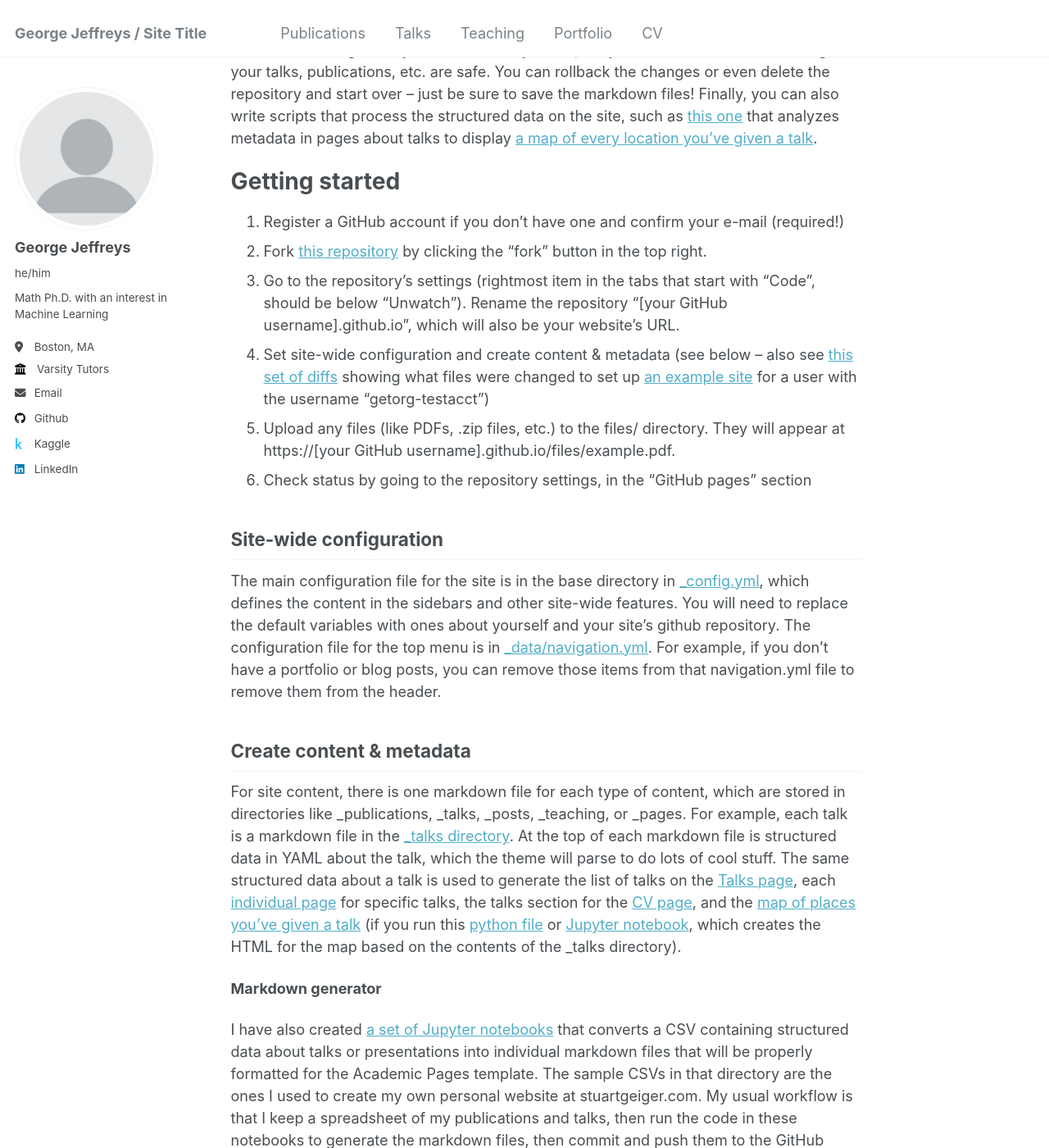
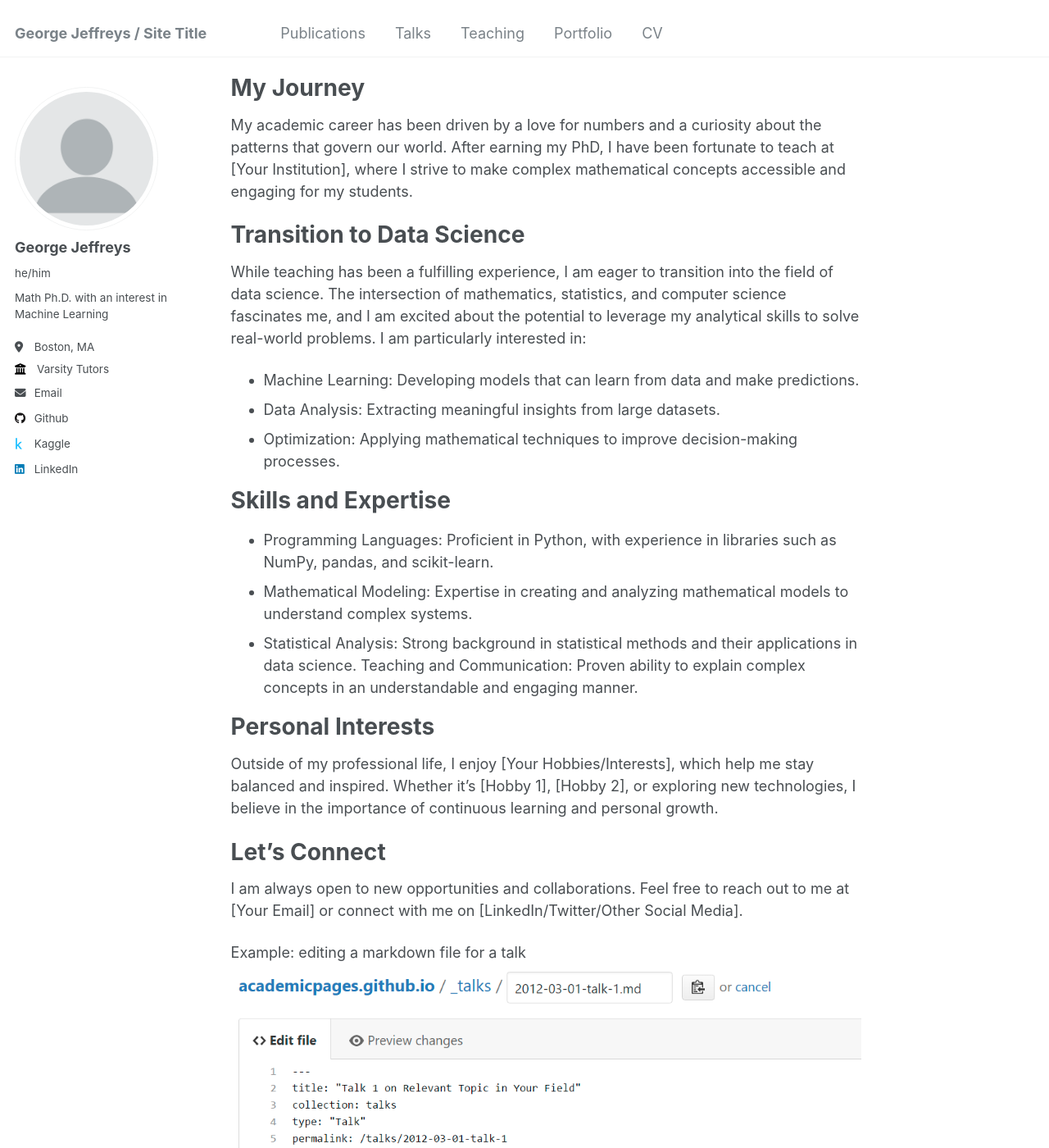
Before and after one commit to G-Jeffreys/G-Jeffreys.github.io, a Jekyll site: the page built from _pages/about.md, in a window 1280 px wide and 1400 px high, scrolled down 818 px. Shown: the whole window at 82% size. Built offline with Jekyll 4.4.1, drawn with Linux system fonts in a browser that asks for light colours; some of the changed text lies outside the part shown.

Commit message:
Update about.md

```diff
--- a/_pages/about.md
+++ b/_pages/about.md
@@ -7,43 +7,42 @@ redirect_from:
   - /about.html
 ---
 
-This is the front page of a website that is powered by the [Academic Pages template](https://github.com/academicpages/academicpages.github.io) and hosted on GitHub pages. [GitHub pages](https://pages.github.com) is a free service in which websites are built and hosted from code and data stored in a GitHub repository, automatically updating when a new commit is made to the respository. This template was forked from the [Minimal Mistakes Jekyll Theme](https://mmistakes.github.io/minimal-mistakes/) created by Michael Rose, and then extended to support the kinds of content that academics have: publications, talks, teaching, a portfolio, blog posts, and a dynamically-generated CV. You can fork [this repository](https://github.com/academicpages/academicpages.github.io) right now, modify the configuration and markdown files, add your own PDFs and other content, and have your own site for free, with no ads! An older version of this template powers my own personal website at [stuartgeiger.com](http://stuartgeiger.com), which uses [this Github repository](https://github.com/staeiou/staeiou.github.io).
-
 A data-driven personal website
 ======
 Like many other Jekyll-based GitHub Pages templates, Academic Pages makes you separate the website's content from its form. The content & metadata of your website are in structured markdown files, while various other files constitute the theme, specifying how to transform that content & metadata into HTML pages. You keep these various markdown (.md), YAML (.yml), HTML, and CSS files in a public GitHub repository. Each time you commit and push an update to the repository, the [GitHub pages](https://pages.github.com/) service creates static HTML pages based on these files, which are hosted on GitHub's servers free of charge.
 
 Many of the features of dynamic content management systems (like Wordpress) can be achieved in this fashion, using a fraction of the computational resources and with far less vulnerability to hacking and DDoSing. You can also modify the theme to your heart's content without touching the content of your site. If you get to a point where you've broken something in Jekyll/HTML/CSS beyond repair, your markdown files describing your talks, publications, etc. are safe. You can rollback the changes or even delete the repository and start over -- just be sure to save the markdown files! Finally, you can also write scripts that process the structured data on the site, such as [this one](https://github.com/academicpages/academicpages.github.io/blob/master/talkmap.ipynb) that analyzes metadata in pages about talks to display [a map of every location you've given a talk](https://academicpages.github.io/talkmap.html).
 
-Getting started
+About Me
 ======
-1. Register a GitHub account if you don't have one and confirm your e-mail (required!)
-1. Fork [this repository](https://github.com/academicpages/academicpages.github.io) by clicking the "fork" button in the top right.
-1. Go to the repository's settings (rightmost item in the tabs that start with "Code", should be below "Unwatch"). Rename the repository "[your GitHub username].github.io", which will also be your website's URL.
-1. Set site-wide configuration and create content & metadata (see below -- also see [this set of diffs](http://archive.is/3TPas) showing what files were changed to set up [an example site](https://getorg-testacct.github.io) for a user with the username "getorg-testacct")
-1. Upload any files (like PDFs, .zip files, etc.) to the files/ directory. They will appear at https://[your GitHub username].github.io/files/example.pdf.
-1. Check status by going to the repository settings, in the "GitHub pages" section
+Hello! I’m [Your Name], a passionate mathematician with a PhD in Mathematics. Currently, I am dedicated to teaching and inspiring the next generation of problem solvers. My journey in academia has been incredibly rewarding, allowing me to delve deep into the world of mathematical theories and applications.
 
-Site-wide configuration
-------
-The main configuration file for the site is in the base directory in [_config.yml](https://github.com/academicpages/academicpages.github.io/blob/master/_config.yml), which defines the content in the sidebars and other site-wide features. You will need to replace the default variables with ones about yourself and your site's github repository. The configuration file for the top menu is in [_data/navigation.yml](https://github.com/academicpages/academicpages.github.io/blob/master/_data/navigation.yml). For example, if you don't have a portfolio or blog posts, you can remove those items from that navigation.yml file to remove them from the header.
+My Journey
+======
+My academic career has been driven by a love for numbers and a curiosity about the patterns that govern our world. After earning my PhD, I have been fortunate to teach at [Your Institution], where I strive to make complex mathematical concepts accessible and engaging for my students.
 
-Create content & metadata
-------
-For site content, there is one markdown file for each type of content, which are stored in directories like _publications, _talks, _posts, _teaching, or _pages. For example, each talk is a markdown file in the [_talks directory](https://github.com/academicpages/academicpages.github.io/tree/master/_talks). At the top of each markdown file is structured data in YAML about the talk, which the theme will parse to do lots of cool stuff. The same structured data about a talk is used to generate the list of talks on the [Talks page](https://academicpages.github.io/talks), each [individual page](https://academicpages.github.io/talks/2012-03-01-talk-1) for specific talks, the talks section for the [CV page](https://academicpages.github.io/cv), and the [map of places you've given a talk](https://academicpages.github.io/talkmap.html) (if you run this [python file](https://github.com/academicpages/academicpages.github.io/blob/master/talkmap.py) or [Jupyter notebook](https://github.com/academicpages/academicpages.github.io/blob/master/talkmap.ipynb), which creates the HTML for the map based on the contents of the _talks directory).
+Transition to Data Science
+======
+While teaching has been a fulfilling experience, I am eager to transition into the field of data science. The intersection of mathematics, statistics, and computer science fascinates me, and I am excited about the potential to leverage my analytical skills to solve real-world problems. I am particularly interested in:
 
-**Markdown generator**
+* Machine Learning: Developing models that can learn from data and make predictions.
+* Data Analysis: Extracting meaningful insights from large datasets.
+* Optimization: Applying mathematical techniques to improve decision-making processes.
 
-I have also created [a set of Jupyter notebooks](https://github.com/academicpages/academicpages.github.io/tree/master/markdown_generator
-) that converts a CSV containing structured data about talks or presentations into individual markdown files that will be properly formatted for the Academic Pages template. The sample CSVs in that directory are the ones I used to create my own personal website at stuartgeiger.com. My usual workflow is that I keep a spreadsheet of my publications and talks, then run the code in these notebooks to generate the markdown files, then commit and push them to the GitHub repository.
+Skills and Expertise
+======
+* Programming Languages: Proficient in Python, with experience in libraries such as NumPy, pandas, and scikit-learn.
+* Mathematical Modeling: Expertise in creating and analyzing mathematical models to understand complex systems.
+* Statistical Analysis: Strong background in statistical methods and their applications in data science.
+Teaching and Communication: Proven ability to explain complex concepts in an understandable and engaging manner.
 
-How to edit your site's GitHub repository
-------
-Many people use a git client to create files on their local computer and then push them to GitHub's servers. If you are not familiar with git, you can directly edit these configuration and markdown files directly in the github.com interface. Navigate to a file (like [this one](https://github.com/academicpages/academicpages.github.io/blob/master/_talks/2012-03-01-talk-1.md) and click the pencil icon in the top right of the content preview (to the right of the "Raw | Blame | History" buttons). You can delete a file by clicking the trashcan icon to the right of the pencil icon. You can also create new files or upload files by navigating to a directory and clicking the "Create new file" or "Upload files" buttons.
+Personal Interests
+======
+Outside of my professional life, I enjoy [Your Hobbies/Interests], which help me stay balanced and inspired. Whether it’s [Hobby 1], [Hobby 2], or exploring new technologies, I believe in the importance of continuous learning and personal growth.
+
+Let’s Connect
+======
+I am always open to new opportunities and collaborations. Feel free to reach out to me at [Your Email] or connect with me on [LinkedIn/Twitter/Other Social Media].
 
 Example: editing a markdown file for a talk
 ![Editing a markdown file for a talk](/images/editing-talk.png)
-
-For more info
-------
-More info about configuring Academic Pages can be found in [the guide](https://academicpages.github.io/markdown/). The [guides for the Minimal Mistakes theme](https://mmistakes.github.io/minimal-mistakes/docs/configuration/) (which this theme was forked from) might also be helpful.
```
